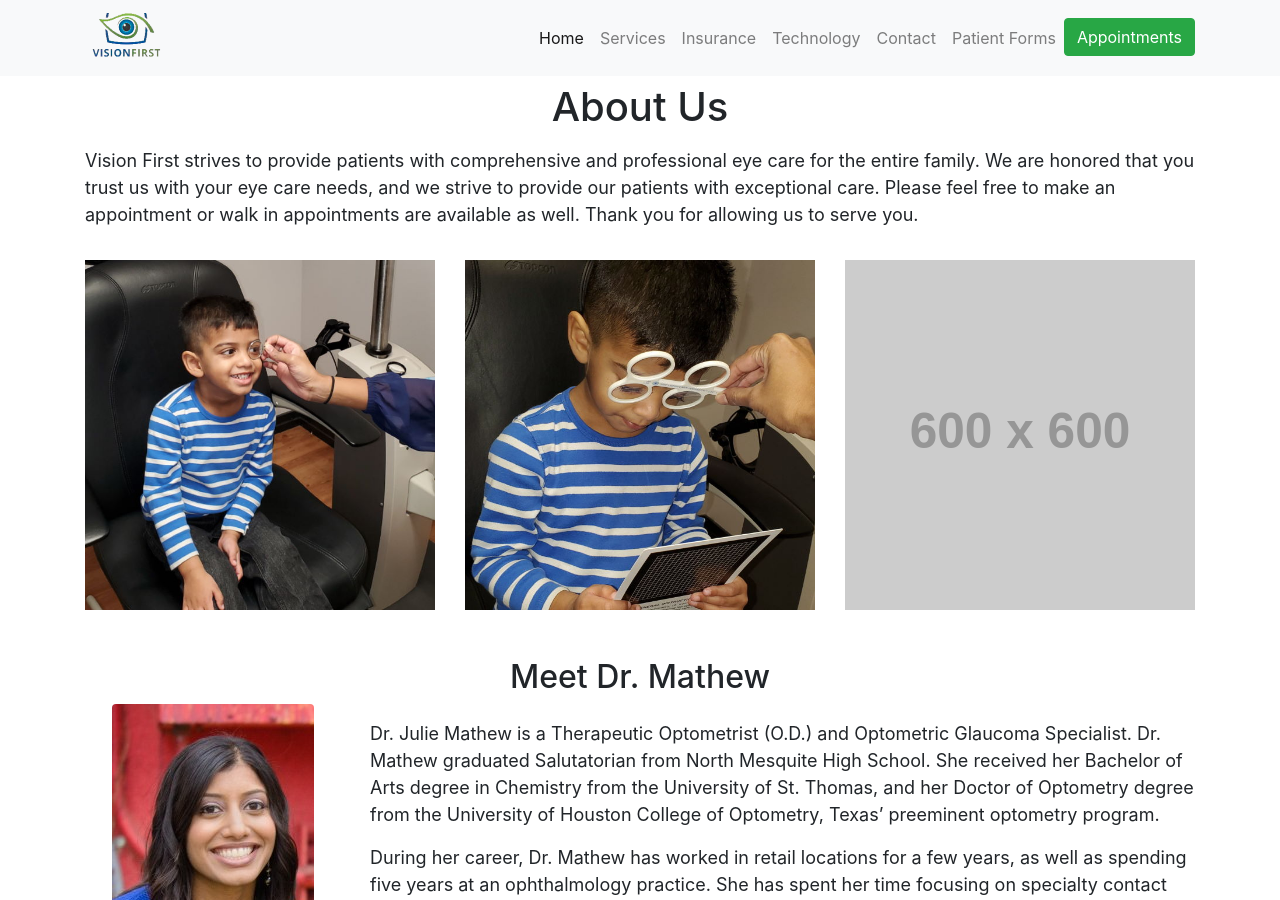
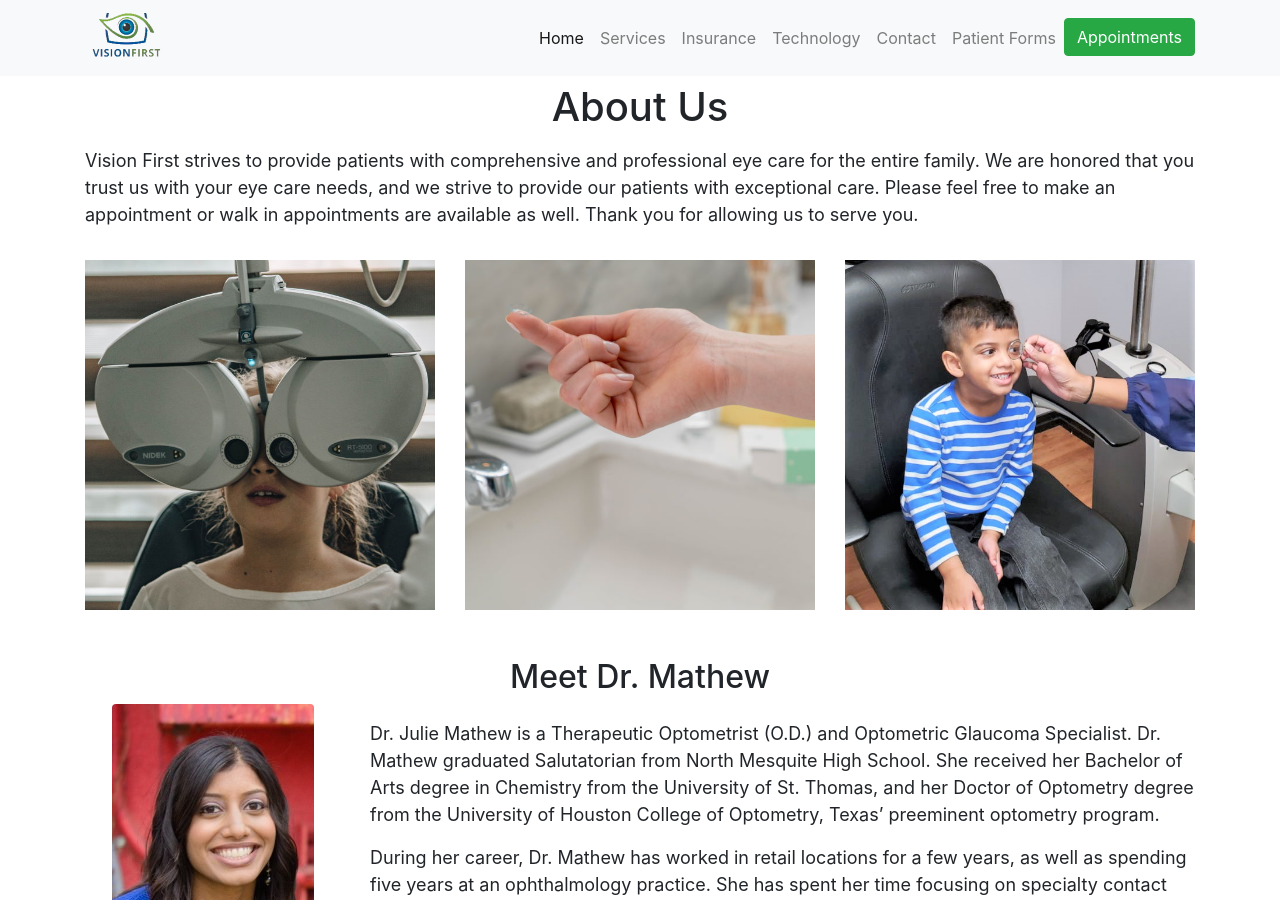
Before and after one commit to davidclark22/vision-first, a Jekyll site: the page built from index.html, in a window 1280 px wide and 900 px high, scrolled down 433 px. Built offline with Jekyll 4.4.1, drawn with Linux system fonts in a browser that asks for light colours; nearby versions of some CDN libraries.

Commit message:
update picutures

```diff
--- a/index.html
+++ b/index.html
@@ -20,13 +20,13 @@ order: 0
         <div class="container">
             <div class="row">
                 <div class="col-md-4 mt-3">
-                    <img class="img-fluid" src="{{'/assets/img/exam_1.jpg' | relative_url}}">
+                    <img class="img-fluid" src="{{'/assets/img/eye_exam.jpg' | relative_url}}">
                 </div>
                 <div class="col-md-4 mt-3">
-                    <img class="img-fluid" src="{{'/assets/img/exam_2.jpg' | relative_url}}">
+                    <img class="img-fluid" src="{{'/assets/img/contact.jpg' | relative_url}}">
                 </div>
                 <div class="col-md-4 mt-3">
-                    <img class="img-fluid" src="https://via.placeholder.com/600">
+                    <img class="img-fluid" src="{{'/assets/img/exam_1.jpg' | relative_url}}">
                 </div>
             </div>
         </div>
```
Also changed, not shown: assets/img/contact.jpg (added), assets/img/exam_1.jpg, assets/img/exam_2.jpg, assets/img/exam_700.jpg (deleted), assets/img/eye_exam.jpg (added), assets/img/eyechart.png (added), assets/img/retina.jpg.
